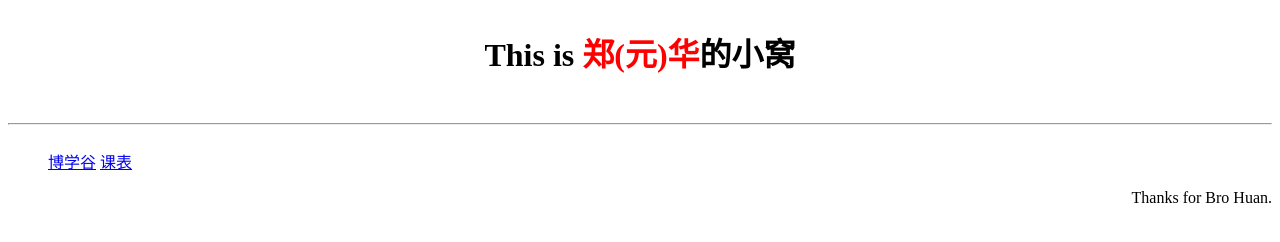
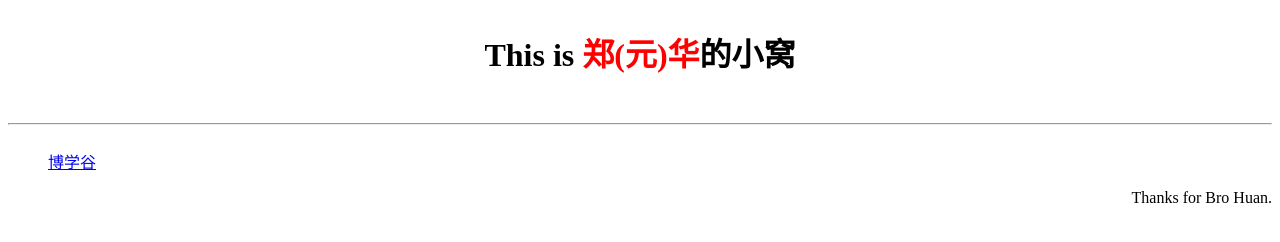
Before and after one commit to z1023650324/z1023650324.github.io, a plain HTML site: page index.html in a window 1280 px wide. Drawn offline with Linux system fonts and the light colour scheme.

Commit message:
Update index.html

```diff
--- a/index.html
+++ b/index.html
@@ -16,7 +16,6 @@
         <td>
             <ul>
                 <li style="display: inline"><a href="http://tlias-stu.boxuegu.com/#/login">博学谷</a></li>
-                <li style="display: inline"><a href="web/classTable.html">课表</a></li>
             </ul>
         </td>
     </tr>
```
